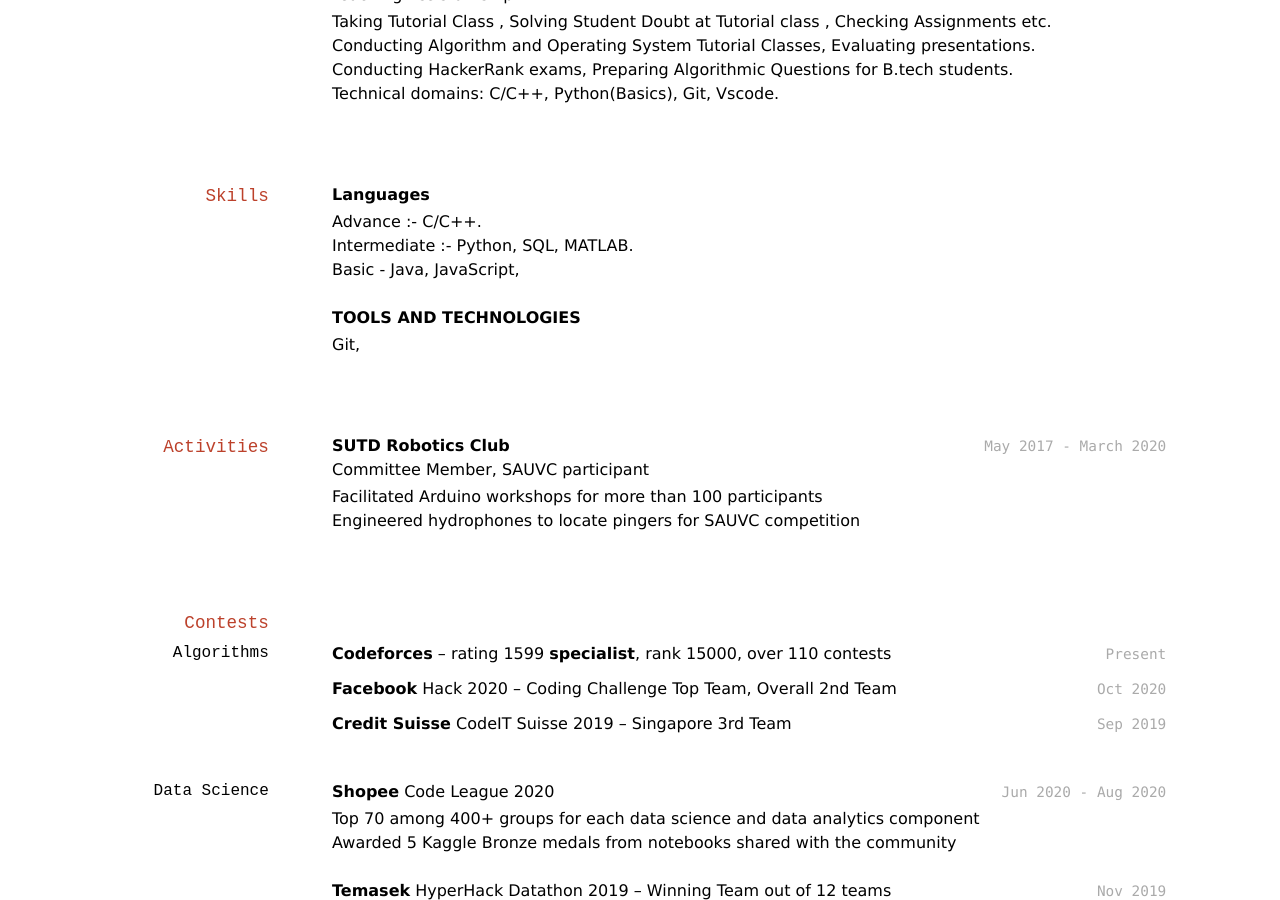
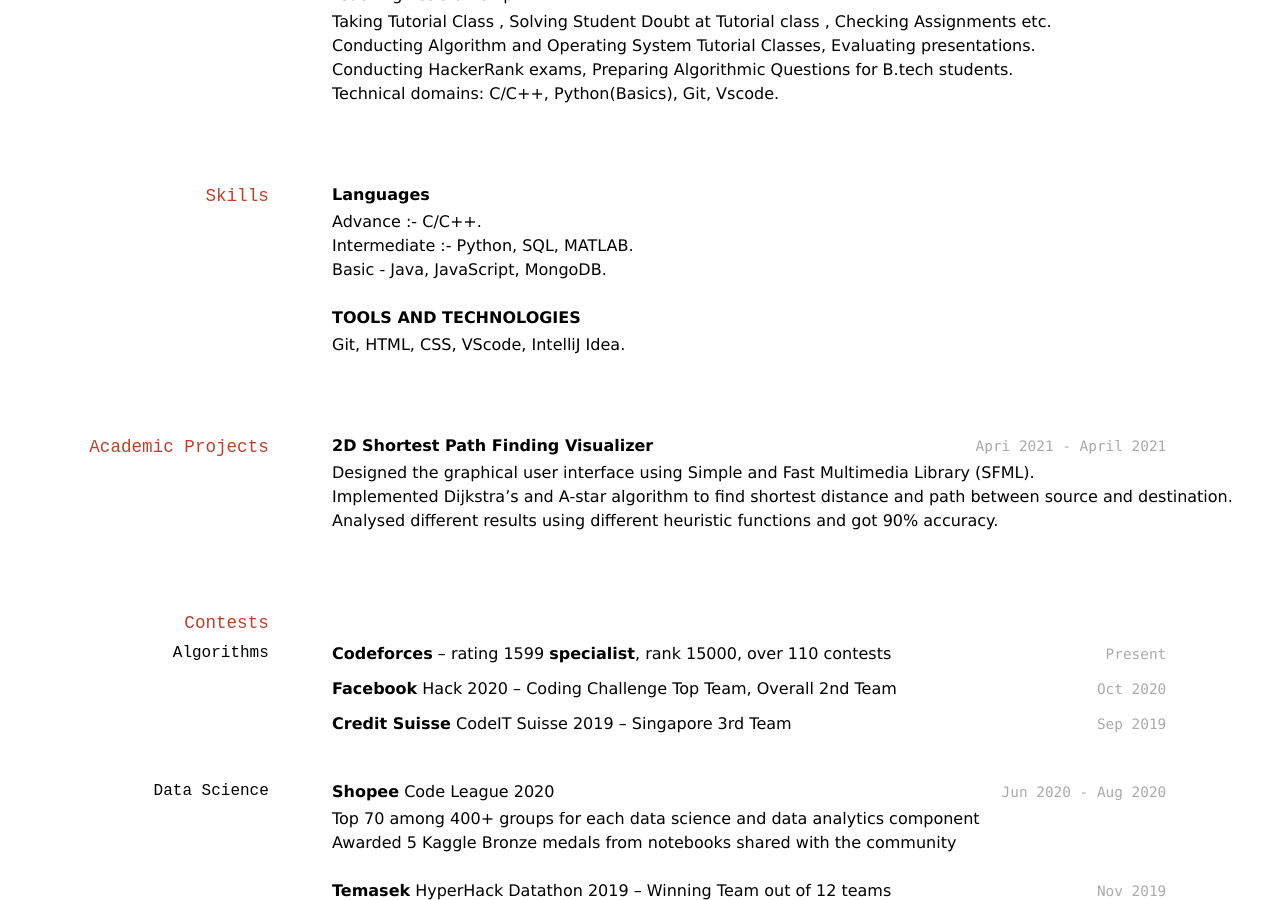
Before and after one commit to Lazy-panda001/Resume_Template-main, a Jekyll site: the page built from index.md, in a window 1280 px wide and 900 px high, scrolled down 825 px. Built offline with Jekyll 4.4.1, drawn with Linux system fonts in a browser that asks for light colours.

Commit message:
Update index.md

```diff
--- a/index.md
+++ b/index.md
@@ -80,27 +80,26 @@ Teaching Assistantship
 - Conducting HackerRank exams, Preparing Algorithmic Questions for B.tech students.
 - Technical domains: C/C++, Python(Basics), Git, Vscode.
 
-
 ## Skills
 
 **Languages**
 - Advance :‑ C/C++.
 - Intermediate :‑ Python, SQL, MATLAB.
-- Basic - Java, JavaScript,
+- Basic - Java, JavaScript, MongoDB.
 
 
 **TOOLS AND TECHNOLOGIES**
-- Git,
+- Git, HTML, CSS, VScode, IntelliJ Idea.
 
 
-## Activities
+## Academic Projects
 
-**SUTD Robotics Club**
-`May 2017 - March 2020`<br>
-Committee Member, SAUVC participant
+**2D Shortest Path Finding Visualizer**
+`Apri 2021 - April 2021`<br>
 
-- Facilitated Arduino workshops for more than 100 participants
-- Engineered hydrophones to locate pingers for SAUVC competition
+- Designed the graphical user interface using Simple and Fast Multimedia Library (SFML).
+- Implemented Dijkstra’s and A-star algorithm to find shortest distance and path between source and destination.
+- Analysed different results using different heuristic functions and got 90% accuracy.
 
 
 
```
